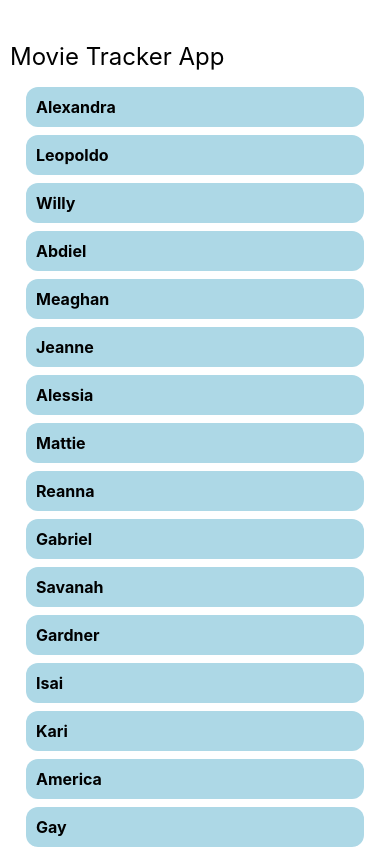
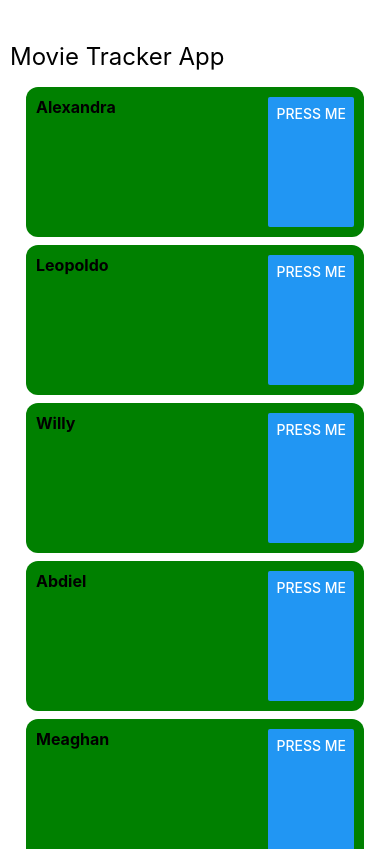
Before and after one commit to eminvergil/movie-tracker, a React Native app: screen / in a window 390 px wide. Shown: the top 849 px of the page. Built offline with nearby package versions, Linux system fonts and the light colour scheme.

Commit message:
added state object,necessary functions and button for test

```diff
--- a/App.js
+++ b/App.js
@@ -4,7 +4,7 @@ import React , {useState,useEffect}from "react";
 import {
   StyleSheet,
   Text,
-  View,
+  View,Button,
   TextInput,
   Dimensions,
   FlatList,
@@ -27,7 +27,7 @@ const DATA = [...Array(30).keys()].map((_, i) => {
 });
 
 export default function App() {
-  const [clicked,setClicked] = useState(false);
+  const [clicked,setClicked] = useState({key:"",click: false});
 
   return (
     <View style={[styles.container,{marginTop:32}]}>
@@ -44,9 +44,18 @@ export default function App() {
                     return (
                         <View
                             key={item.key}
-                            style={styles.filmitem}
+                            style={[styles.filmitem,{
+                              backgroundColor: clicked.click ? "lightblue" : "green"}]}
                         >
-                      <Text style={{fontSize:16,fontWeight:"bold",}}>{item.name}</Text>
+                      <Text style={{fontSize:16,fontWeight:"bold",marginRight:"auto"}}>{item.name}</Text>
+                      <Button
+                          style={{marginRight: "auto" ,height:48, width:64 , alignSelf: "end"}}
+                          title="Press me"
+                          onPress={() => {
+                            setClicked({key: item.key, click: !clicked.click});
+                            console.log(clicked);
+                          }}
+                      />
                     </View>
                     );
                   }}
@@ -72,7 +81,9 @@ const styles = StyleSheet.create({
     // backgroundColor: "#cc35"
   },
   filmitem:{
-    backgroundColor: "lightblue",
+    height: 150,
+    display:"flex",
+    flexDirection: "row",
     marginVertical: 4,
     padding: 10,
     borderRadius: 12,
```
